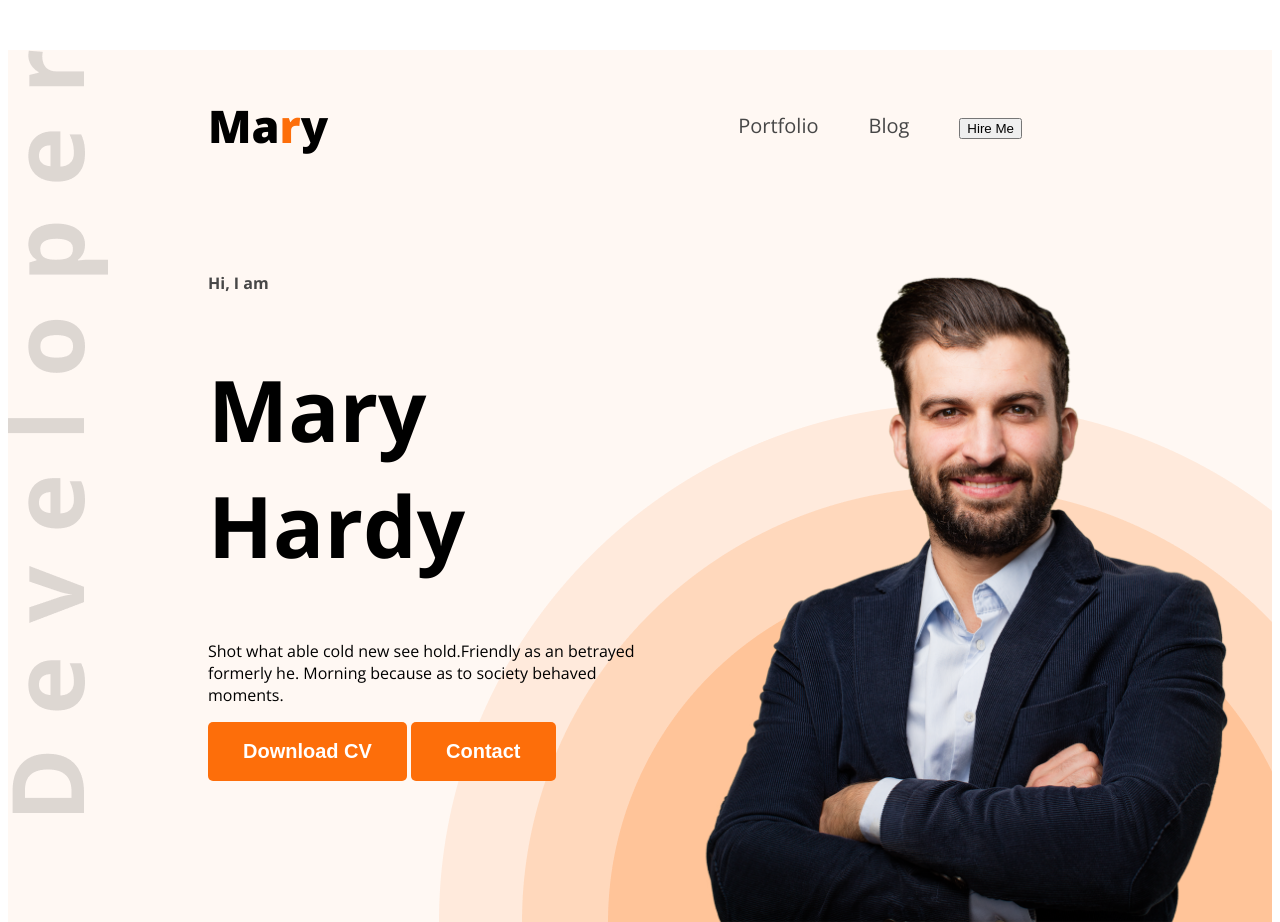
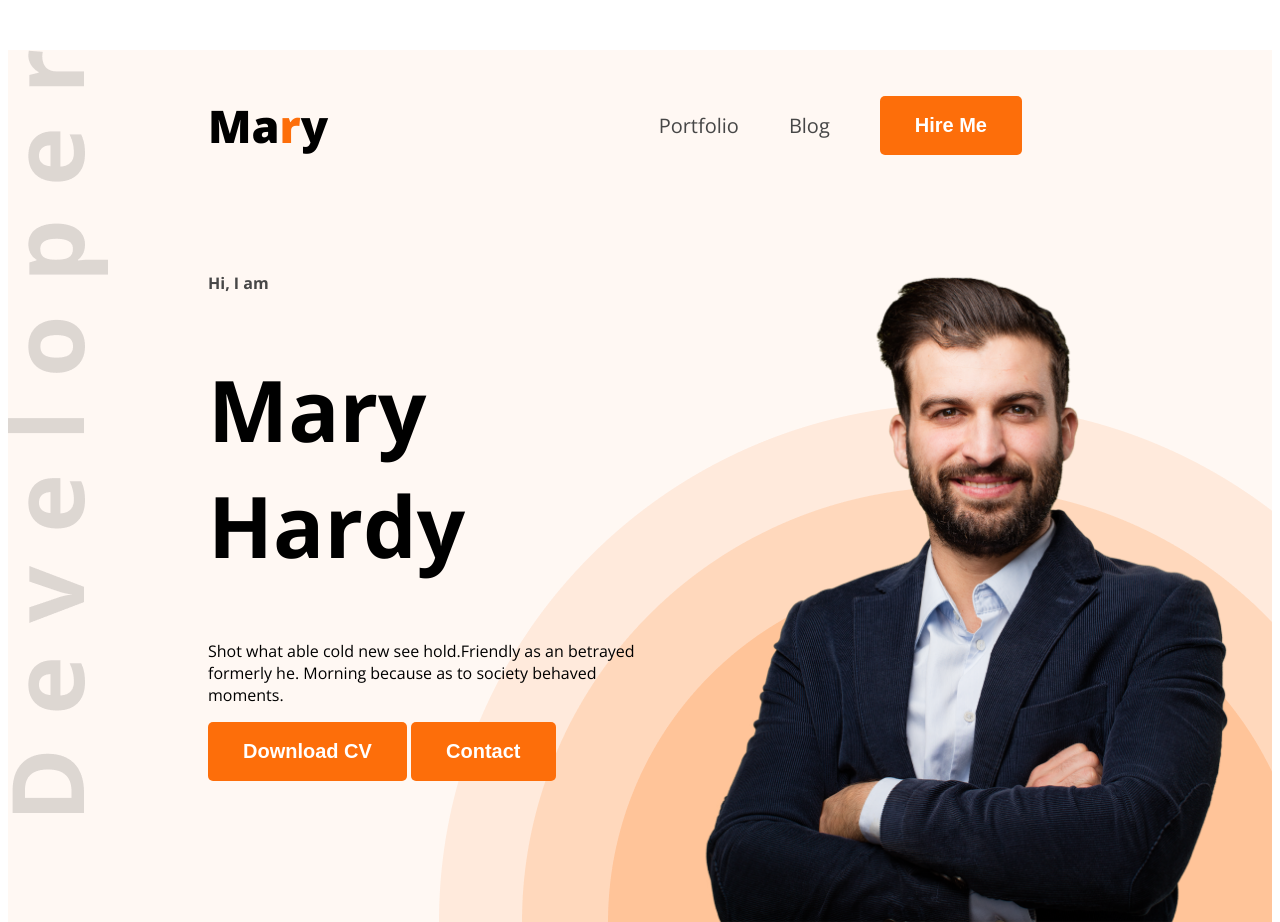
Before and after one commit to Tanvir818-max/my-portfolio, a plain HTML site: page index.html in a window 1280 px wide. Shown: the top 922 px of the page. Drawn offline with nearby package versions, Linux system fonts and the light colour scheme.

Commit message:
solved a problem

```diff
--- a/index.html
+++ b/index.html
@@ -18,7 +18,7 @@
     <ul>
       <li><a class="dark-2" href="">Portfolio</a></li>
       <li><a class="dark-2" href"">Blog</a></li>
-      <li><a class="dark-2" href""><button class="">Hire Me</button></a></li>
+      <li><a class="dark-2" href""><button class="btn-primary">Hire Me</button></a></li>
     </ul>
   </nav>
   <div class="banner">
```
